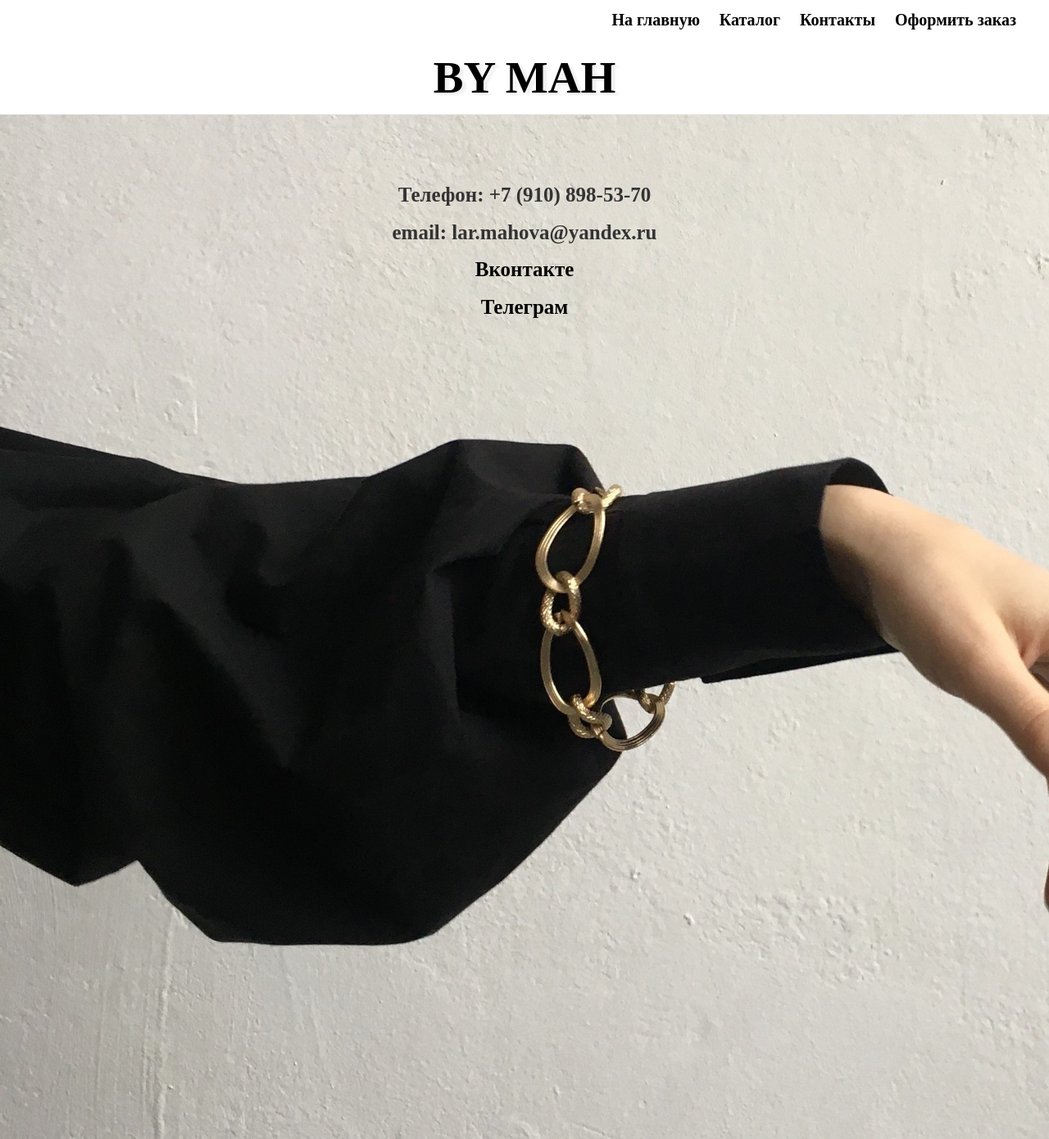
After one commit to katyammah/my-first-blog, a Django app: template blog/templates/blog/contacts.html in a window 1280 px wide. The commit adds this page. Shown: the whole page at 82% size. Run offline with Django 3.2, Linux system fonts and the light colour scheme; the template is opened without the code that fills it, so the values that code supplies are empty; some libraries are stand-ins or nearby versions.

Commit message:
Added new urls for contacts and customer's data

```diff
--- a/blog/admin.py
+++ b/blog/admin.py
@@ -1,6 +1,9 @@
 from django.contrib import admin
-from .models import Post
+from .models import Post, Order
+
 
 admin.site.register(Post)
 
+admin.site.register(Order)
+
 # Register your models here.
--- a/blog/static/css/blog.css
+++ b/blog/static/css/blog.css
@@ -36,7 +36,7 @@ header {
 .cover {
     background-image: url(img/IMG_2866-1.JPG);
     background-size: cover;
-    min-weight: 100%;
+
     min-height: 2300px;
     margin-top: -20px;
     padding: 20px 60px;
@@ -86,6 +86,24 @@ header {
     text-align: center;
 }
 
+
+.covercatalog {
+    background-image: url(img/IMG_2406.JPG);
+    background-size: cover;
+    min-weight: 100%;
+    min-height: 2300px;
+    margin-top: -20px;
+    padding: 20px 60px;
+}
+
+.covercatalog h1 {
+    color: 4b7075;
+    font-size: 30px;
+    text-transform: uppercase;
+    padding-bottom: 50px;
+    text-align: center;
+}
+
 .catalog h1{
     padding-bottom: 5px;
 }
@@ -107,3 +125,45 @@ header {
     height: 530px;
     width: 530px;
 }
+
+.data {
+    background-image: url(img/IMG_2008.JPEG);
+    background-size: cover;
+    min-height: 2000px;
+    min-weight: 100%;
+    margin-top: -20px;
+    padding: 40px;
+}
+
+.data p {
+   font-size: 25px;
+   text-align: center;
+}
+
+.covercontacts {
+    background-image: url(img/IMG_2328.JPG);
+    background-size: cover;
+    margin-top: -20px;
+    padding: 20px 60px;
+    height: 1250px;
+}
+
+.cont{
+    padding: 60px;
+}
+
+.cont p {
+    font-size: 25px;
+    text-align: center;
+}
+
+.cont a {
+    font-size: 25px;
+    color: #000000;
+}
+
+form {
+    margin-top: 30px;
+    margin-left: 33%;
+    width: 33%;
+}
--- a/blog/templates/blog/base.html
+++ b/blog/templates/blog/base.html
@@ -4,6 +4,7 @@
 <html>
 
     <head>
+    <meta charset="UTF-8">
         <title>Things for good health</title>
         <link rel="stylesheet" href="//maxcdn.bootstrapcdn.com/bootstrap/3.2.0/css/bootstrap.min.css">
         <link rel="stylesheet" href="//maxcdn.bootstrapcdn.com/bootstrap/3.2.0/css/bootstrap-theme.min.css">
@@ -14,16 +15,18 @@
     <body>
         <header>
             <div class="links">
-                <a href="#">Новости</a>
-                <a href="#">Сертификаты</a>
-                <a href="#">Контакты</a>
-                <a href="#">Ваша корзина</a>
+                <a href="{% url 'post_list' %}">На главную</a>
+                <a href="{% url 'catalog' %}">Каталог</a>
+                <a href="{% url 'contacts' %}">Контакты</a>
+                <a href="{% url 'customer_data' %}" class="top-menu">Оформить заказ</a>
             </div>
             <div class="page-header">
                 <h1>By Mah</h1>
+
             </div>
 
         </header>
+
             {% block content %}
             {% endblock %}
 
--- a/blog/templates/blog/catalog.html
+++ b/blog/templates/blog/catalog.html
@@ -1,9 +1,9 @@
 {% extends 'blog/base.html' %}
+
 
 {% block content %}
 
-        <div class="cover">
+        <div class="covercatalog">
             <h1>Каталог вещей в наличии и доступных к пошиву на заказ</h1>
-
         </div>
 {% endblock %}
--- /dev/null
+++ b/blog/templates/blog/contacts.html
@@ -0,0 +1,14 @@
+{% extends 'blog/base.html' %}
+
+{% block content %}
+    <div class = 'covercontacts'>
+
+            <div class="cont">
+                <p>Телефон: +7 (910) 898-53-70</p>
+                <p>email: lar.mahova@yandex.ru</p>
+                <p><a href="https://vk.com/id64532293">Вконтакте</a></p>
+                <p><a href="https://t.me/katya_mmah">Телеграм</a></p>
+            </div>
+
+    </div>
+{% endblock %}
--- a/blog/templates/blog/post_list.html
+++ b/blog/templates/blog/post_list.html
@@ -6,7 +6,7 @@
             <div class = "catalog">
                 <h1><a href="{% url 'catalog' %}">Каталог товаров</a></h1>
                 <h5>Здесь вы можете посмотреть вещи в наличии и доступные к пошиву на заказ. </h5>
-                <a href =""><div class = "photos"></div></a>
+                <a href ="{% url 'catalog' %}"><div class = "photos"></div></a>
             </div>
             {% for post in posts %}
                 <div class="post">
--- a/blog/urls.py
+++ b/blog/urls.py
@@ -4,4 +4,7 @@ from . import views
 urlpatterns = [
     path('', views.post_list, name='post_list'),
     path('catalog/', views.catalog, name='catalog'),
+    path('customer_data/', views.customer_data, name='customer_data'),
+    path('ok/', views.customer_data_ok, name='customer_data_ok'),
+    path('ourcontacts/', views.contacts, name = 'contacts'),
 ]
```
Also changed, not shown: blog/forms.py (added, +36 -0 lines), blog/models.py (+14 -0 lines), blog/templates/blog/customer_data.html (added, +19 -0 lines), blog/templates/blog/customer_data_ok.html (added, +10 -0 lines), blog/views.py (+31 -5 lines), blog/migrations/0002_order.py (added), blog/migrations/0003_auto_20220908_2235.py (added), blog/static/css/img/IMG_2008.JPEG (added), blog/static/css/img/IMG_2328.JPG (added), blog/static/css/img/IMG_2406.JPG (added).
